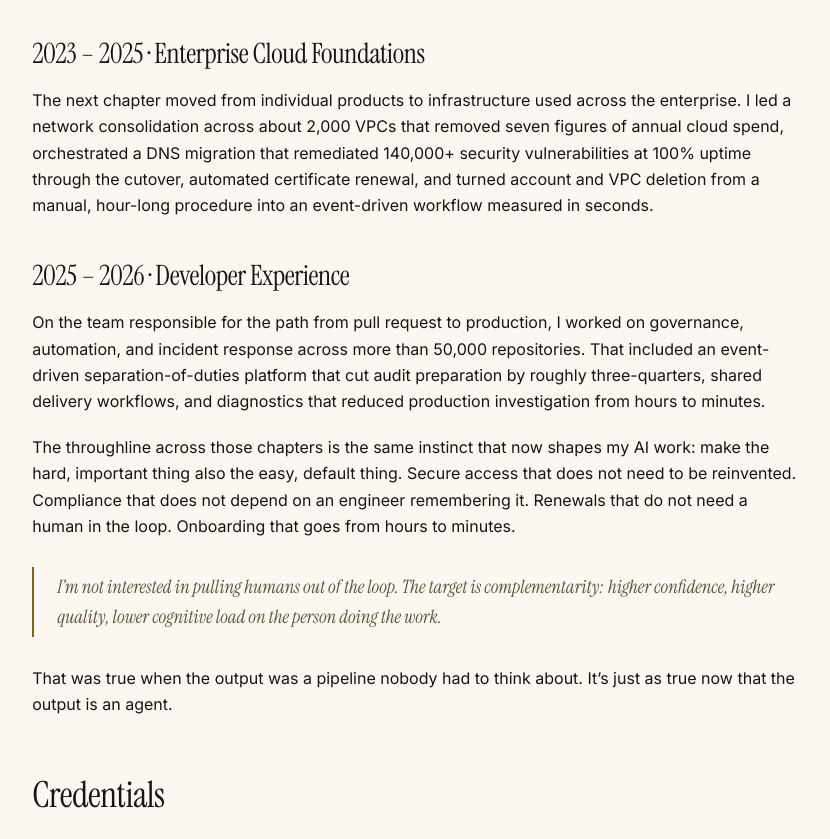
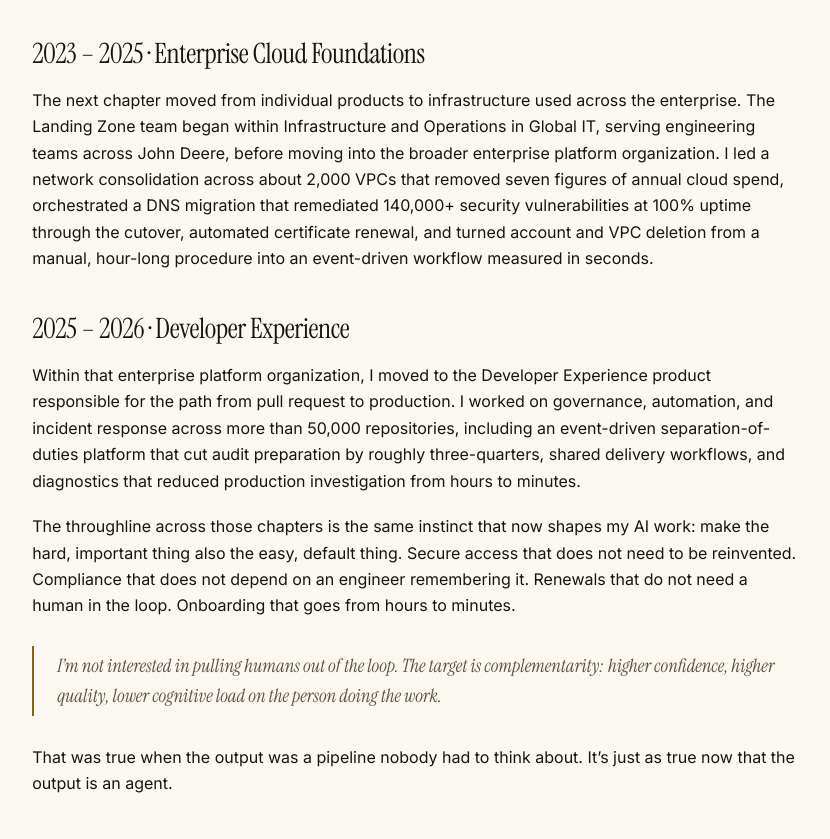
Before and after one commit to mknoth197/mknoth197.github.io, an Astro site: page /about in a window 1280 px wide. Shown: the part 1700-2539 px from the top of the page, without its empty margins (19-849 px from the left). Built offline with nearby package versions, Linux system fonts and the light colour scheme; Astro itself is replaced by a stand-in of ours.

Commit message:
docs(work): reclassify developer experience chapter

```diff
--- a/src/content/projects/pr-to-production.md
+++ b/src/content/projects/pr-to-production.md
@@ -1,6 +1,6 @@
 ---
 title: "PR to Production – Developer Experience"
-summary: "On the developer-experience team that owns the path from pull request to production, I built the tooling, governance, and automation that let the enterprise ship fast with security and separation-of-duties built in. The work spanned an event-driven compliance platform monitoring 50,000+ repositories, enterprise incident response, and AI-assisted diagnostics that cut production investigation from hours to minutes."
+summary: "On the Developer Experience product within John Deere’s enterprise platform organization, serving engineering teams company-wide, I built the tooling, governance, and automation behind the path from pull request to production. The work spanned an event-driven compliance platform monitoring 50,000+ repositories, enterprise incident response, and AI-assisted diagnostics that cut production investigation from hours to minutes."
 period: "2025 – 2026"
 stack: ["aws", "github-actions", "event-driven", "python", "typescript", "splunk"]
 metric:
@@ -8,12 +8,12 @@ metric:
   label: "Monitored for SoD"
 featured: true
 order: 1
-era: ai
+era: platform
 ---
 
 ## Scope
 
-This work sits in the gap between source control and production, the part of the pipeline where teams want to move fast but the organization still needs hard guarantees around security, separation of duties, and operational visibility. The team owns the tooling, governance, and automation that make "fast" and "compliant" the same path.
+Developer Experience was a product within the broader enterprise platform organization, serving engineering teams across John Deere. This work sits in the gap between source control and production, the part of the pipeline where teams want to move fast but the organization still needs hard guarantees around security, separation of duties, and operational visibility. The team owns the tooling, governance, and automation that make "fast" and "compliant" the same path.
 
 ## What I built
 
--- a/src/pages/about.astro
+++ b/src/pages/about.astro
@@ -119,19 +119,23 @@ const eyebrow =
     <h3>2023 – 2025 · Enterprise Cloud Foundations</h3>
     <p>
       The next chapter moved from individual products to infrastructure used across the enterprise.
-      I led a network consolidation across about 2,000 VPCs that removed seven figures of annual
-      cloud spend, orchestrated a DNS migration that remediated 140,000+ security vulnerabilities at
-      100% uptime through the cutover, automated certificate renewal, and turned account and VPC
-      deletion from a manual, hour-long procedure into an event-driven workflow measured in seconds.
+      The Landing Zone team began within Infrastructure and Operations in Global IT, serving
+      engineering teams across John Deere, before moving into the broader enterprise platform
+      organization. I led a network consolidation across about 2,000 VPCs that removed seven figures
+      of annual cloud spend, orchestrated a DNS migration that remediated 140,000+ security
+      vulnerabilities at 100% uptime through the cutover, automated certificate renewal, and turned
+      account and VPC deletion from a manual, hour-long procedure into an event-driven workflow
+      measured in seconds.
     </p>
 
     <h3>2025 – 2026 · Developer Experience</h3>
     <p>
-      On the team responsible for the path from pull request to production, I worked on governance,
-      automation, and incident response across more than 50,000 repositories. That included an
-      event-driven separation-of-duties platform that cut audit preparation by roughly
-      three-quarters, shared delivery workflows, and diagnostics that reduced production
-      investigation from hours to minutes.
+      Within that enterprise platform organization, I moved to the Developer Experience product
+      responsible for the path from pull request to production. I worked on governance, automation,
+      and incident response across more than 50,000 repositories, including an event-driven
+      separation-of-duties platform that cut audit preparation by roughly three-quarters, shared
+      delivery workflows, and diagnostics that reduced production investigation from hours to
+      minutes.
     </p>
 
     <p>
```
